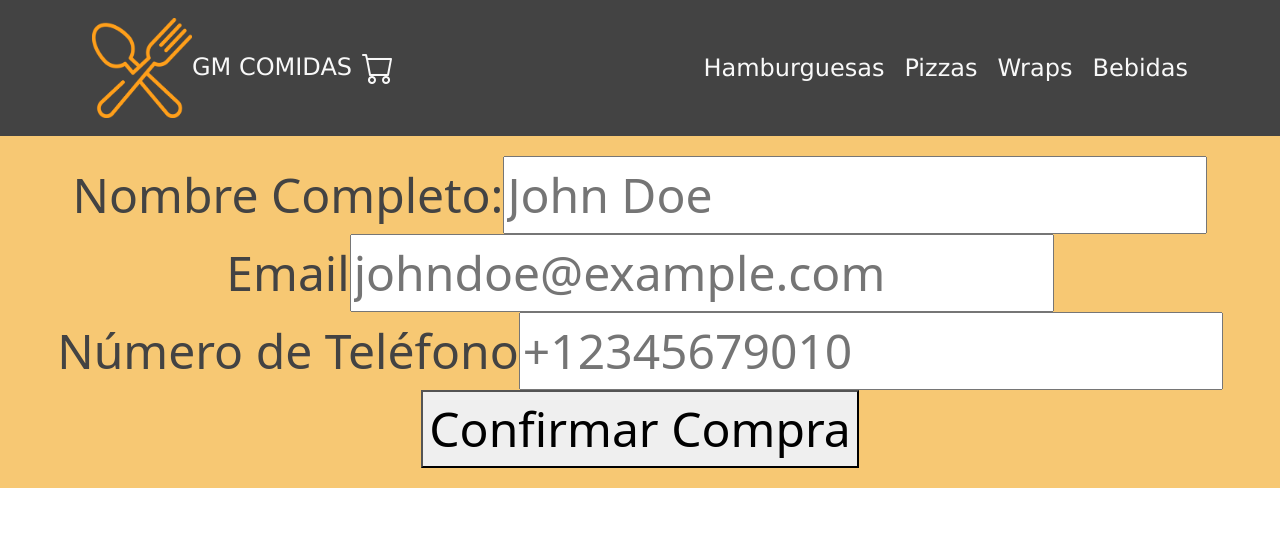
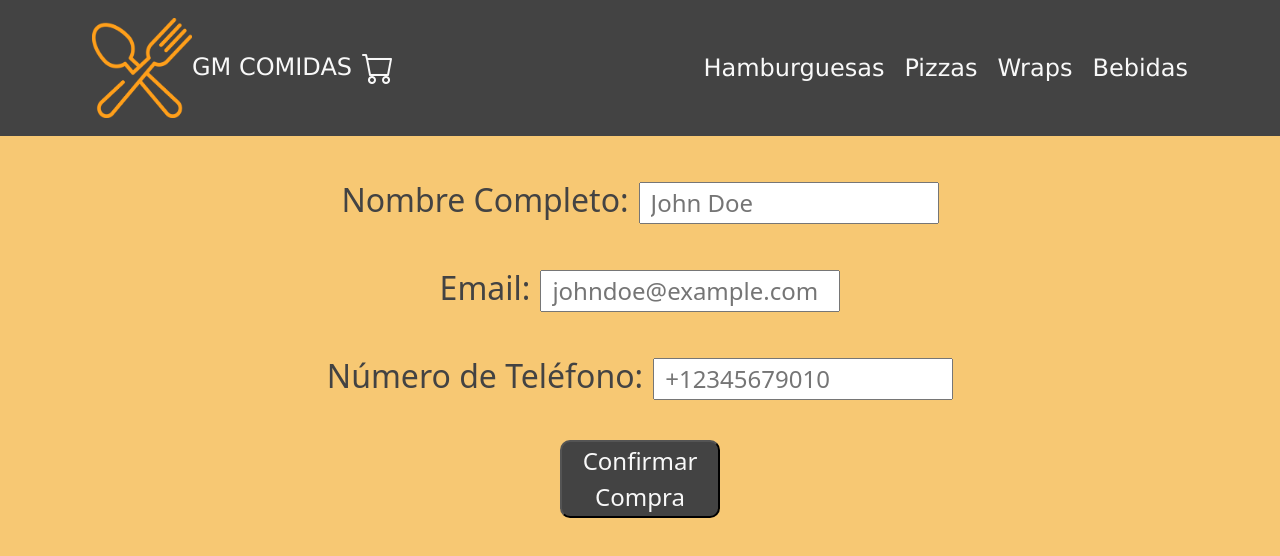
Before and after one commit to gamarianacci/proyecto-react, a React (Create React App) app: page /checkout in a window 1280 px wide. Shown: the top 556 px of the page. Built offline with nearby package versions, Linux system fonts and the light colour scheme.

Commit message:
Entrega del Proyecto Final

```diff
--- a/src/App.js
+++ b/src/App.js
@@ -6,6 +6,7 @@ import ItemDetailContainer from "./Components/ItemDetailContainer/ItemDetailCont
 import { Cart } from "./Components/Cart/Cart"
 import CartProvider from "./Components/CartContext/CartContext"
 import { Checkout } from "./Components/Checkout/Checkout"
+import {Error404} from "./Components/Error404/Error404"
 
 const App = () => {
   const conocerProductos = "¡Conocé nuestros productos!"
@@ -16,11 +17,12 @@ const App = () => {
           <NavBar />
           <main>
             <Routes>
-              <Route path="/" element={<ItemListContainer greeting={conocerProductos} />} />
-              <Route path="/category/:categoryId" element={<ItemListContainer greeting={conocerProductos} />} />
-              <Route path="/item/:id" element={<ItemDetailContainer />} />
-              <Route path="/cart" element={<Cart />} />
-              <Route path='/checkout' element={<Checkout /> }/>
+              <Route exact path="/" element={<ItemListContainer greeting={conocerProductos} />} />
+              <Route exact path="/category/:categoryId" element={<ItemListContainer greeting={conocerProductos} />} />
+              <Route exact path="/item/:id" element={<ItemDetailContainer />} />
+              <Route exact path="/cart" element={<Cart />} />
+              <Route exact path='/checkout' element={<Checkout />} />
+              <Route path="*" element={<Error404/>} />
             </Routes>
           </main>
         </BrowserRouter>
--- a/src/Components/Cart/Cart.js
+++ b/src/Components/Cart/Cart.js
@@ -32,7 +32,7 @@ export const Cart = () => {
             <p className="cartTotal">Total: ${precioTotal(cart)}</p>
             <button className="buttonEmptyCart" onClick={() => clear()} >Vaciar Carrito</button>
             <Link to={'/checkout'}>
-                <button>Finalizar Compra</button>
+                <button className="buttonEmptyCart">Finalizar Compra</button>
             </Link>
         </>
     )
--- /dev/null
+++ b/src/Components/Checkout/Checkout.css
@@ -0,0 +1,37 @@
+.formatoForm {
+    display: flex;
+    flex-direction: column;
+    height: 100vh;
+}
+
+.formatoH2 {
+    margin-top: 50px;
+    background-color: #F7C873;
+    height: 100vh;
+}
+
+.formatoLabel {
+    width: auto;
+    font-size: 2rem;
+    margin: 20px;
+}
+
+.formatoInput {
+    height: auto;
+    width: 300px;
+    font-size: 1.5rem;
+    padding-left: 10px;
+    margin-left: 10px;
+}
+
+.formatoButton {
+    background-color: #434343;
+    color: #F8F8F8;
+    border-radius: 10px;
+    font-size: 1.5rem;
+    width: 160px;
+    text-align: center;
+    align-self: center;
+    margin-bottom: 20px;
+    margin-top: 20px;
+}
--- a/src/Components/Checkout/Checkout.js
+++ b/src/Components/Checkout/Checkout.js
@@ -5,6 +5,7 @@ import { db, sales, products } from "../../firebase/firebase"
 import { addDoc, collection, serverTimestamp, doc, updateDoc } from "firebase/firestore";
 import { useState } from "react";
 import { Link } from "react-router-dom";
+import "./Checkout.css";
 
 export function Checkout() {
     const datosCompradorPlantilla = {
@@ -33,14 +34,14 @@ export function Checkout() {
     }
 
     const getDatosComprador = (e) => {
-        const {name, value} = e.target;
-        setDatosComprador({...datosComprador, [name]: value});
+        const { name, value } = e.target;
+        setDatosComprador({ ...datosComprador, [name]: value });
     }
 
     const actualizarStock = () => {
         cart.forEach((item) => {
             const actualizar = doc(db, products, item.item.id);
-            updateDoc(actualizar, {stock: item.item.stock - item.quantity});
+            updateDoc(actualizar, { stock: item.item.stock - item.quantity });
         })
     }
 
@@ -48,7 +49,7 @@ export function Checkout() {
         e.preventDefault();
         const salesCollection = collection(db, sales);
         addDoc(salesCollection, compra)
-        .then( result => {
+            .then(result => {
                 setVentaId(result.id)
                 actualizarStock();
                 clear();
@@ -58,22 +59,22 @@ export function Checkout() {
 
     return (
         <>
-            {ventaId?
-                <h2>Tu pedido ha sido realizado. Te vamos a contactar a la brevedad para definir método de pago y envío. El ID de tu compra es: {ventaId}.
+            {ventaId ?
+                <h2 className="formatoH2">Tu pedido ha sido realizado. Te vamos a contactar a la brevedad para definir método de pago y envío. El ID de tu compra es: {ventaId}.
                     Hacé click <Link to={'/'}>acá</Link> para seguir comprando.
                 </h2>
                 :
-                <form onSubmit={datosVenta}>
-                    <label htmlFor="">Nombre Completo:
-                        <input type="text" name='nombre' placeholder="John Doe" value={datosComprador.nombre} onChange={getDatosComprador}/>
+                <form className="formatoForm" onSubmit={datosVenta}>
+                    <label className="formatoLabel" htmlFor="">Nombre Completo:
+                        <input className="formatoInput" type="text" name='nombre' placeholder="John Doe" value={datosComprador.nombre} onChange={getDatosComprador} required />
                     </label>
-                    <label htmlFor="">Email
-                        <input type='email' name='email' placeholder="johndoe@example.com" value={datosComprador.email} onChange={getDatosComprador} />
+                    <label className="formatoLabel" htmlFor="">Email:
+                        <input className="formatoInput" type='email' name='email' placeholder="johndoe@example.com" value={datosComprador.email} onChange={getDatosComprador} required />
                     </label>
-                    <label htmlFor="">Número de Teléfono
-                        <input type="number" name='telefono' placeholder="+12345679010" value={datosComprador.telefono} onChange={getDatosComprador}/>
+                    <label className="formatoLabel" htmlFor="">Número de Teléfono:
+                        <input className="formatoInput" type="number" name='telefono' placeholder="+12345679010" value={datosComprador.telefono} onChange={getDatosComprador} required />
                     </label>
-                    <button type="submit">Confirmar Compra</button>
+                    <button className="formatoButton" type="submit">Confirmar Compra</button>
                 </form>
             }
         </>
--- /dev/null
+++ b/src/Components/Error404/Error404.css
@@ -0,0 +1,5 @@
+.formatoError {
+    background-color: #F7C873;
+    height: 100vh;
+    margin-top: 50px;
+}
--- /dev/null
+++ b/src/Components/Error404/Error404.js
@@ -0,0 +1,11 @@
+import React from "react";
+import "./Error404.css"
+
+export function Error404() {
+    return (
+        <div className="formatoError">
+            <h2>Error 404</h2>
+            <p>Sección no encontrada</p>
+        </div>
+    )
+}
--- a/src/Components/ItemDetail/ItemDetail.css
+++ b/src/Components/ItemDetail/ItemDetail.css
@@ -1,5 +1,6 @@
 section {
     width: 100%;
+    margin: 50px;
 }
 
 .detailedItem {
--- /dev/null
+++ b/src/Components/ItemDetailContainer/ItemDetailContainer.css
@@ -0,0 +1,3 @@
+.formatoSection {
+    background-color: #F7C873;
+}
--- a/src/Components/ItemDetailContainer/ItemDetailContainer.js
+++ b/src/Components/ItemDetailContainer/ItemDetailContainer.js
@@ -5,6 +5,7 @@ import ItemDetail from "../ItemDetail/ItemDetail";
 import Spinner from 'react-bootstrap/Spinner';
 import { db } from "../../firebase/firebase";
 import { doc, getDoc, collection } from "firebase/firestore";
+import "./ItemDetailContainer.css";
 
 const ItemDetailContainer = () => {
 
@@ -36,7 +37,7 @@ const ItemDetailContainer = () => {
 
     return (
         <>
-            <section>
+            <section className="formatoSection">
                 {loading ? (
                     <Spinner animation="border" variant="light" />
                 ) : error ? (
--- a/src/Components/ItemListContainer/ItemListContainer.css
+++ b/src/Components/ItemListContainer/ItemListContainer.css
@@ -7,5 +7,9 @@ main {
     color: #434343;
     font-size: 3rem;
     padding: 20px;
-    margin: 0;
+    margin: 0px;
 }
+
+h1 {
+    margin-top: 20px;
+}
```
Lines whose indentation alone changed are shown as unchanged.
